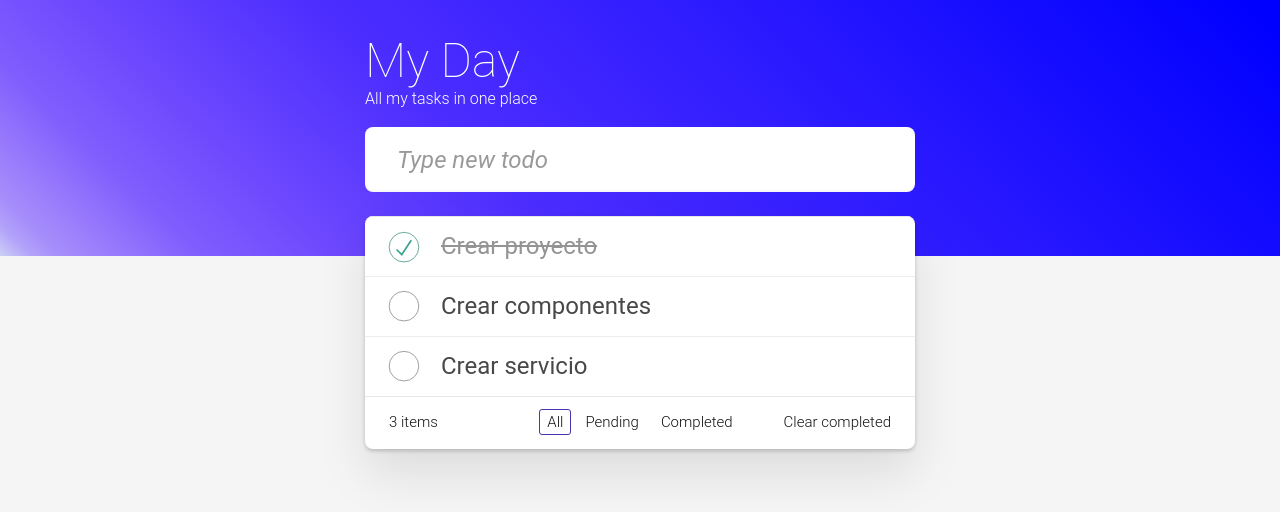
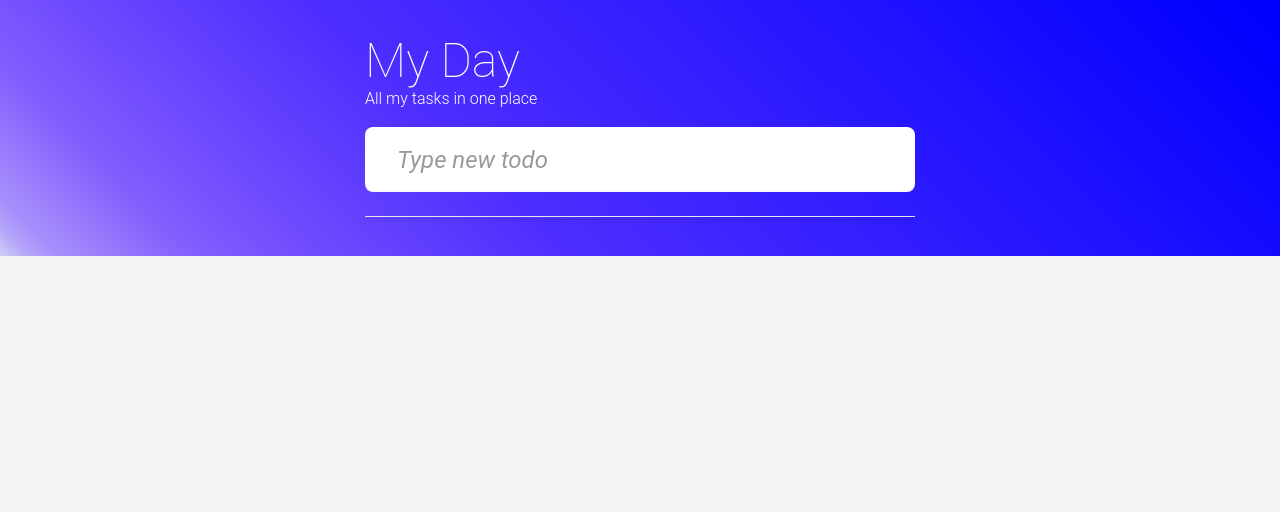
Before and after one commit to ACondori95/todoapp, an Angular app: page / in a window 1280 px wide. Shown: the top 512 px of the page. Built offline with nearby package versions, Linux system fonts and the light colour scheme.

Commit message:
usando effect para localStorage

```diff
--- a/src/app/pages/home/home.component.html
+++ b/src/app/pages/home/home.component.html
@@ -66,23 +66,38 @@
       </ul>
     </section>
     <!-- This footer should be hidden by default and shown when there are todos -->
-    <footer class="footer">
+    <footer class="footer" *ngIf="tasksByFilter().length > 0">
       <!-- This should be `0 items left` by default -->
-      <span *ngIf="tasks().length > 1" class="todo-count">
-        <strong>{{ tasks().length }}</strong>
-        <span *ngIf="tasks().length === 1; else elseBlock"> item</span>
+      <span class="todo-count">
+        <strong>{{ tasksByFilter().length }}</strong>
+        <span *ngIf="tasksByFilter().length === 1; else elseBlock"> item</span>
         <ng-template #elseBlock> items</ng-template>
       </span>
       <!-- Remove this if you don't implement routing -->
       <ul class="filters">
         <li>
-          <a (click)="changeFilter('all')" class="selected">All</a>
+          <a
+            (click)="changeFilter('all')"
+            [class.selected]="filter() === 'all'"
+          >
+            All
+          </a>
         </li>
         <li>
-          <a (click)="changeFilter('pending')">Pending</a>
+          <a
+            (click)="changeFilter('pending')"
+            [class.selected]="filter() === 'pending'"
+          >
+            Pending
+          </a>
         </li>
         <li>
-          <a (click)="changeFilter('completed')">Completed</a>
+          <a
+            (click)="changeFilter('completed')"
+            [class.selected]="filter() === 'completed'"
+          >
+            Completed
+          </a>
         </li>
       </ul>
       <!-- Hidden if no completed items are left ↓ -->
--- a/src/app/pages/home/home.component.ts
+++ b/src/app/pages/home/home.component.ts
@@ -1,5 +1,12 @@
 import { CommonModule } from '@angular/common';
-import { Component, computed, signal } from '@angular/core';
+import {
+  Component,
+  computed,
+  effect,
+  inject,
+  Injector,
+  signal,
+} from '@angular/core';
 import { FormControl, ReactiveFormsModule, Validators } from '@angular/forms';
 
 import { Task } from '../../models/task.model';
@@ -12,23 +19,7 @@ import { Task } from '../../models/task.model';
   styleUrl: './home.component.css',
 })
 export class HomeComponent {
-  tasks = signal<Task[]>([
-    {
-      id: Date.now(),
-      title: 'Crear proyecto',
-      completed: true,
-    },
-    {
-      id: Date.now(),
-      title: 'Crear componentes',
-      completed: false,
-    },
-    {
-      id: Date.now(),
-      title: 'Crear servicio',
-      completed: false,
-    },
-  ]);
+  tasks = signal<Task[]>([]);
   filter = signal<'all' | 'pending' | 'completed'>('all');
   tasksByFilter = computed(() => {
     const filter = this.filter();
@@ -46,6 +37,28 @@ export class HomeComponent {
     nonNullable: true,
     validators: [Validators.required],
   });
+
+  injector = inject(Injector);
+
+  ngOnInit() {
+    const storage = localStorage.getItem('tasks');
+    if (storage) {
+      const tasks = JSON.parse(storage);
+      this.tasks.set(tasks);
+    }
+    this.trackTasks();
+  }
+
+  trackTasks() {
+    effect(
+      () => {
+        const tasks = this.tasks();
+        console.log(tasks);
+        localStorage.setItem('tasks', JSON.stringify(tasks));
+      },
+      { injector: this.injector }
+    );
+  }
 
   changeHandler() {
     if (this.newTaskCtrl.valid) {
```
